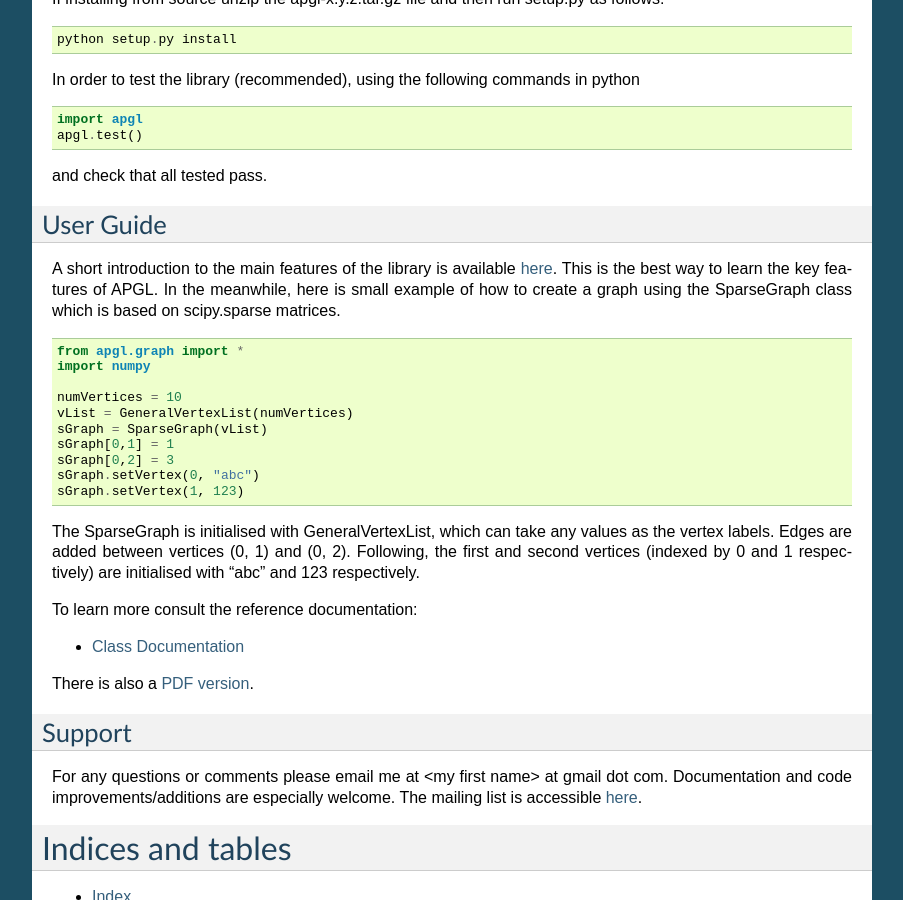
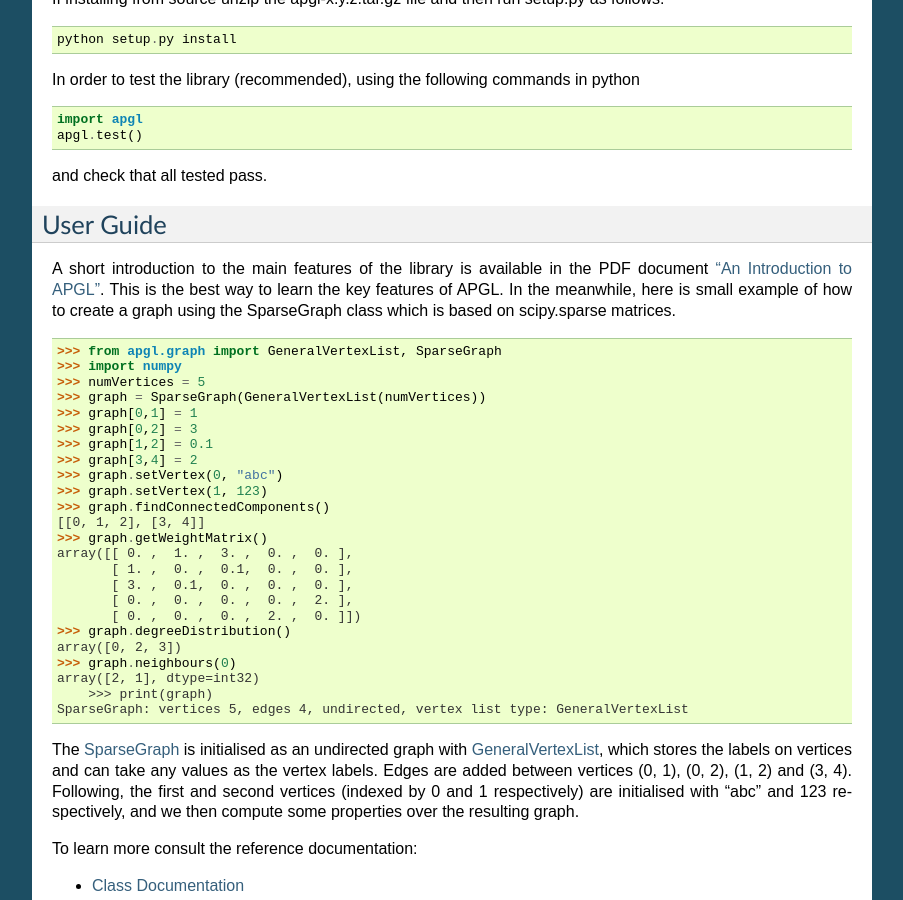
Before and after one commit to charanpald/APGL, a Sphinx documentation site: the page built from docs/index.rst, in a window 1280 px wide and 900 px high, scrolled down 830 px. Shown: the whole window, without its empty margins (198-1101 px from the left). Built offline with Sphinx 7.4.7, drawn with Linux system fonts in a browser that asks for light colours.

Commit message:
Add examples.

```diff
--- a/docs/index.rst
+++ b/docs/index.rst
@@ -55,22 +55,36 @@ and check that all tested pass.
 User Guide
 ----------
 
-A short introduction to the main features of the library is available `here <ApglGuide.pdf>`_. This is the best way to learn the key features of APGL. In the meanwhile, here is small example of how to create a graph using the SparseGraph class which is based on scipy.sparse matrices.
+A short introduction to the main features of the library is available in the PDF document `"An Introduction to APGL" <ApglGuide.pdf>`_. This is the best way to learn the key features of APGL. In the meanwhile, here is small example of how to create a graph using the SparseGraph class which is based on scipy.sparse matrices.
 
 ::
 
-	from apgl.graph import *
-	import numpy
+    >>> from apgl.graph import GeneralVertexList, SparseGraph
+    >>> import numpy
+    >>> numVertices = 5
+    >>> graph = SparseGraph(GeneralVertexList(numVertices))
+    >>> graph[0,1] = 1
+    >>> graph[0,2] = 3
+    >>> graph[1,2] = 0.1
+    >>> graph[3,4] = 2
+    >>> graph.setVertex(0, "abc")
+    >>> graph.setVertex(1, 123)
+    >>> graph.findConnectedComponents()
+    [[0, 1, 2], [3, 4]]
+    >>> graph.getWeightMatrix()
+    array([[ 0. ,  1. ,  3. ,  0. ,  0. ],
+           [ 1. ,  0. ,  0.1,  0. ,  0. ],
+           [ 3. ,  0.1,  0. ,  0. ,  0. ],
+           [ 0. ,  0. ,  0. ,  0. ,  2. ],
+           [ 0. ,  0. ,  0. ,  2. ,  0. ]])
+    >>> graph.degreeDistribution()
+    array([0, 2, 3])
+    >>> graph.neighbours(0)
+    array([2, 1], dtype=int32)
+	>>> print(graph)
+    SparseGraph: vertices 5, edges 4, undirected, vertex list type: GeneralVertexList
 
-	numVertices = 10
-	vList = GeneralVertexList(numVertices)
-	sGraph = SparseGraph(vList)
-	sGraph[0,1] = 1
-	sGraph[0,2] = 3
-	sGraph.setVertex(0, "abc")
-	sGraph.setVertex(1, 123)
-
-The SparseGraph is initialised with GeneralVertexList, which can take any values as the vertex labels. Edges are added between vertices (0, 1) and (0, 2). Following, the first and second vertices (indexed by 0 and 1 respectively) are initialised with "abc" and 123 respectively.
+The :doc:`SparseGraph` is initialised as an undirected graph with :doc:`GeneralVertexList`, which stores the labels on vertices and can take any values as the vertex labels. Edges are added between vertices (0, 1), (0, 2), (1, 2) and (3, 4). Following, the first and second vertices (indexed by 0 and 1 respectively) are initialised with "abc" and 123 respectively, and we then compute some properties over the resulting graph.
 
 To learn more consult the reference documentation:
 
```
